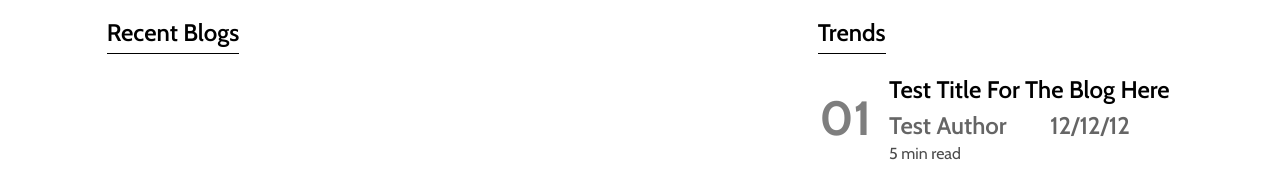
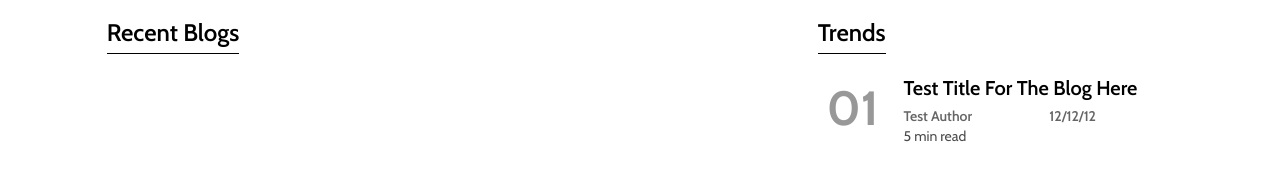
Before and after one commit to MAlngaawy/awad-web, a React (Create React App) app: page / in a window 1280 px wide. Shown: the part 617-800 px from the top of the page. Built offline with nearby package versions, Linux system fonts and the light colour scheme.

Commit message:
finish trends component style

```diff
--- a/src/components/trends.jsx
+++ b/src/components/trends.jsx
@@ -22,17 +22,19 @@ const SingleTrendComponent = ({ number, title, author, date, readingTime }) => {
       {test.map((item, index) => (
         <div className="main grid grid-flow-col my-4 gap-4">
           <div className="blog-num col-span-1 flex justify-center items-center">
-            <span className="text-5xl font-bold text-black opacity-50">
+            <span className="text-4xl md:text-5xl font-bold text-black opacity-40">
               {`0${index + 1}`}
             </span>
           </div>
-          <div className="content" key={item}>
-            <h1 className="text-xl lg:text-2xl font-semibold my-1">{title}</h1>
-            <div className="info grid grid-flow-col text-2xl text-black opacity-60 font-semibold">
+          <div className="content col-start-2 col-end-4" key={item}>
+            <h1 className="text-l lg:text-xl font-semibold my-1">{title}</h1>
+            <div className="info grid grid-flow-col text-sm md:text-l text-black opacity-60 font-semibold">
               <h3 className="author">{author}</h3>
               <h3 className="date">{date}</h3>
             </div>
-            <p className="reading-time text-black opacity-70">{readingTime}</p>
+            <p className="reading-time text-sm md:text-l text-black opacity-70">
+              {readingTime}
+            </p>
           </div>
         </div>
       ))}
```
